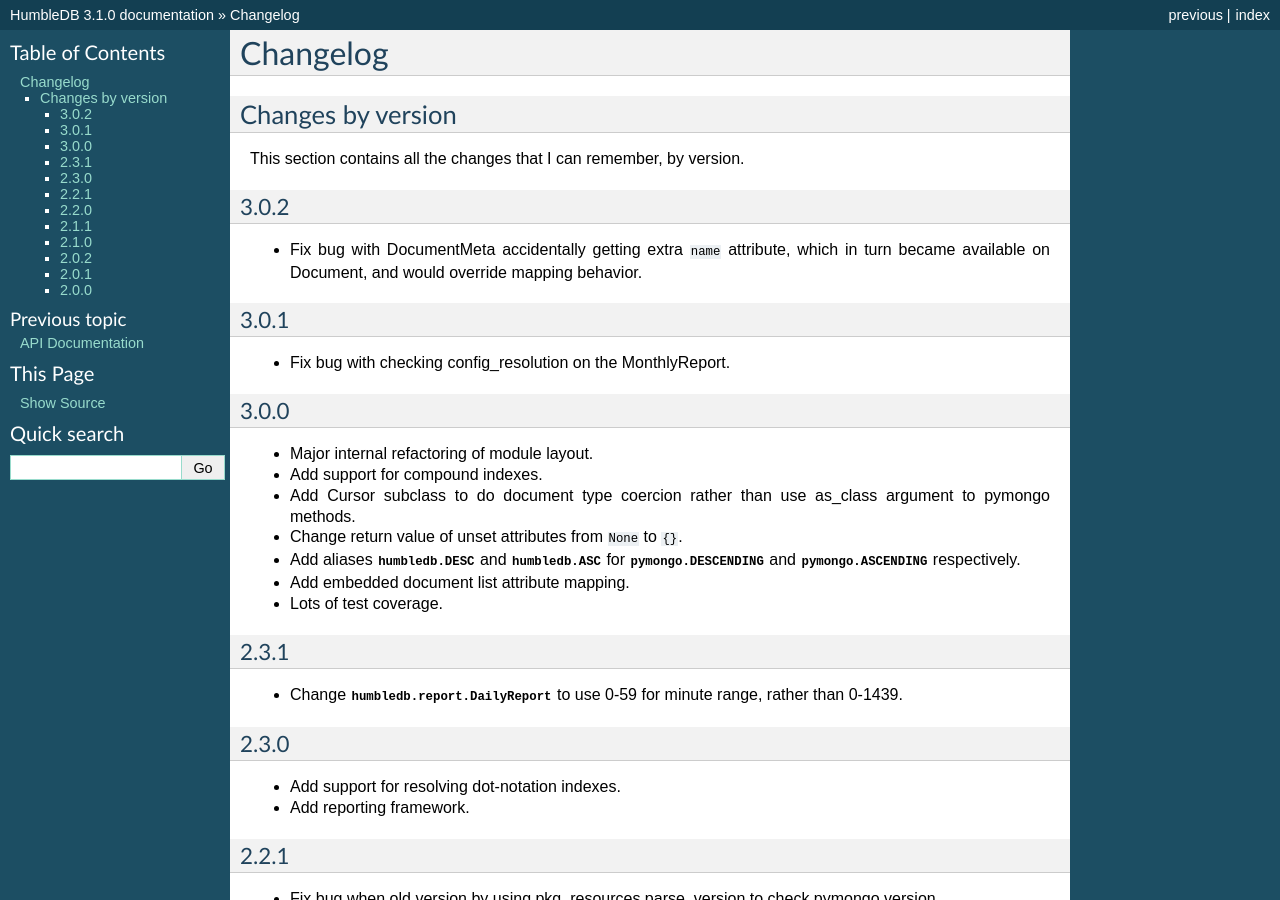
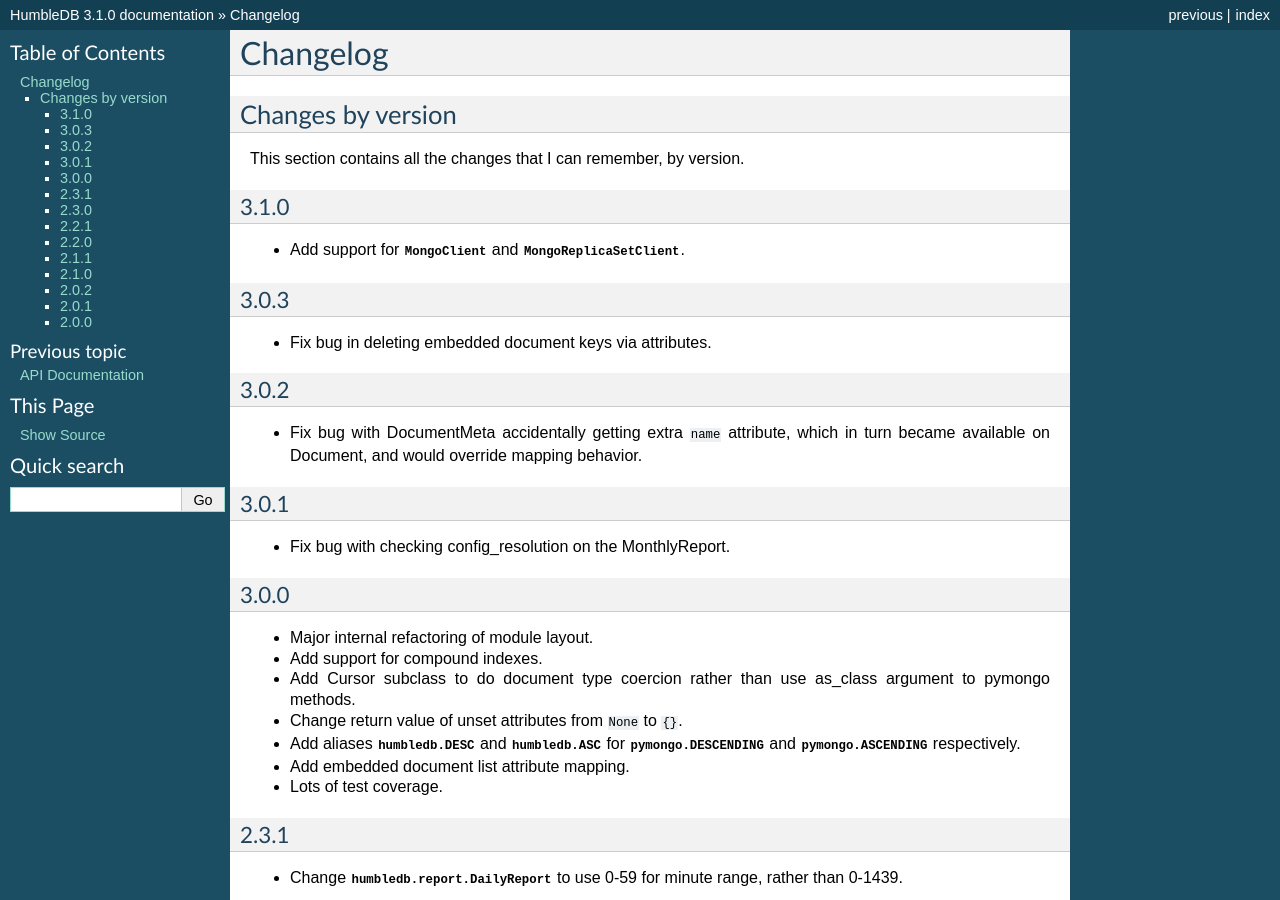
Before and after one commit to shakefu/humbledb, a Sphinx documentation site: the page built from docs/changes.rst, in a window 1280 px wide and 900 px high. Built offline with Sphinx 7.4.7, drawn with Linux system fonts in a browser that asks for light colours.

Commit message:
Update changelog.

```diff
--- a/docs/changes.rst
+++ b/docs/changes.rst
@@ -5,6 +5,17 @@
 ==================
 
 This section contains all the changes that I can remember, by version.
+
+3.1.0
+-----
+
+- Add support for :class:`~pymongo.MongoClient` and
+  :class:`~pymongo.MongoReplicaSetClient`.
+
+3.0.3
+-----
+
+- Fix bug in deleting embedded document keys via attributes.
 
 3.0.2
 -----
```
